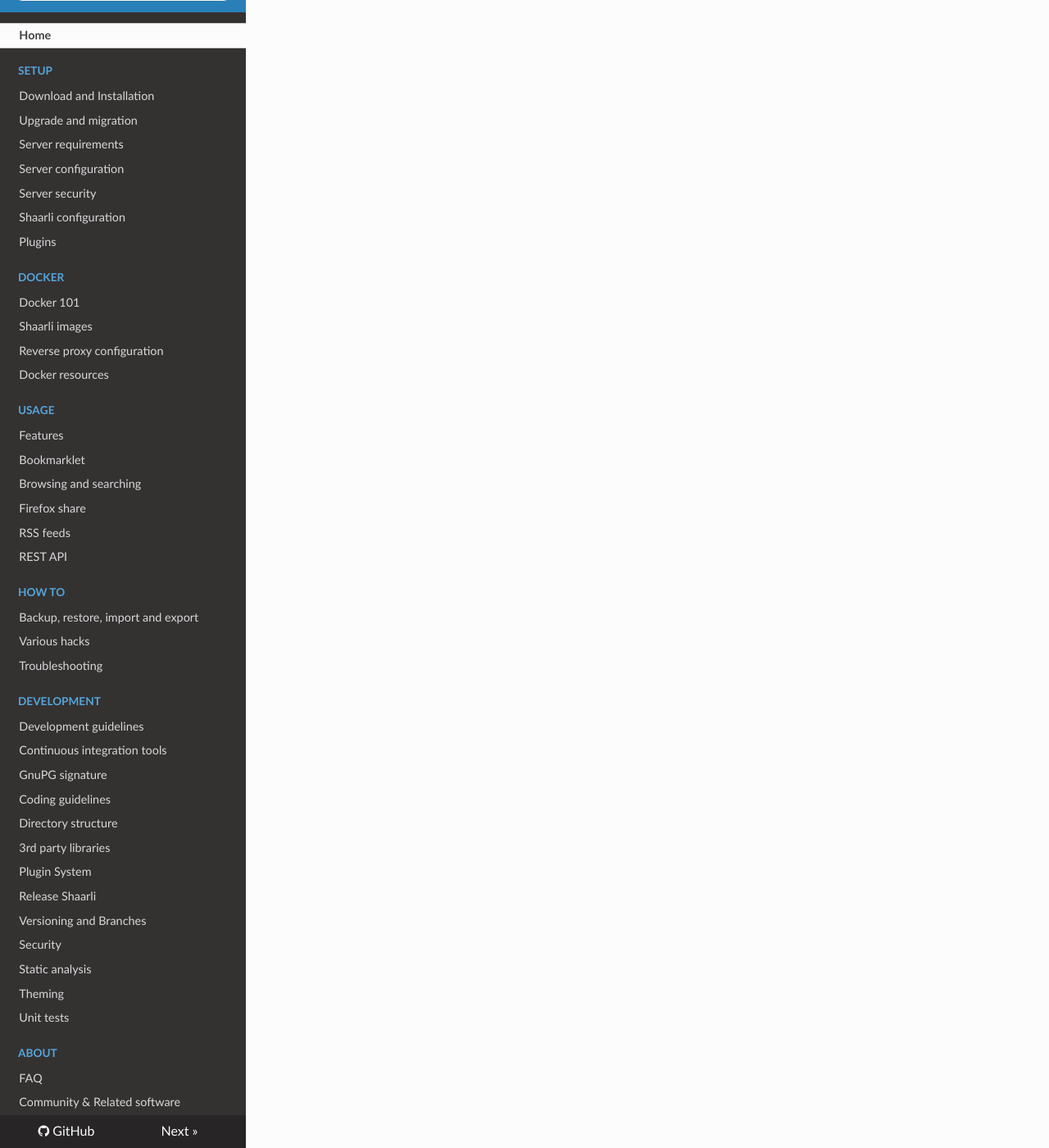
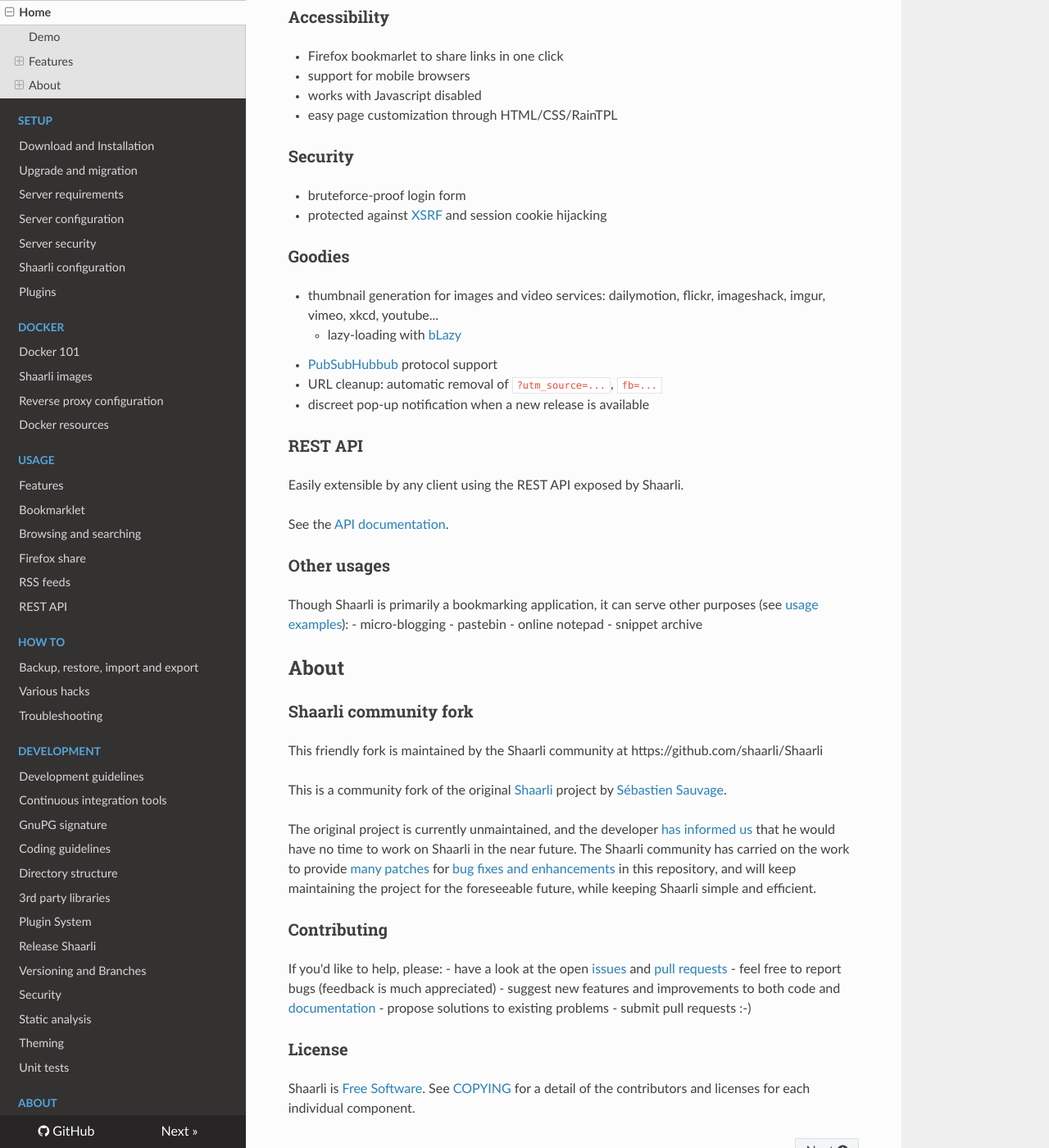
Before and after one commit to sebsauvage/Shaarli, an MkDocs documentation site: the page built from doc/md/index.md, in a window 1280 px wide and 1400 px high, scrolled down 1529 px. Shown: the whole window at 82% size. Built offline with MkDocs 1.6.1, drawn with Linux system fonts in a browser that asks for light colours; nearby versions of some CDN libraries; old or Windows-style settings are respelled for this version of MkDocs; some of the changed text lies outside the part shown.

Commit message:
move README contents to doc/md/index.md

```diff
--- a/doc/md/index.md
+++ b/doc/md/index.md
@@ -1,11 +1,113 @@
-Welcome to the [Shaarli](https://github.com/shaarli/Shaarli/) wiki!
+# [Shaarli](https://github.com/shaarli/Shaarli/) documentation
 
 Here you can find some info on how to use, configure, tweak and solve problems with your Shaarli.
 
 For general info, read the [README](https://github.com/shaarli/Shaarli/blob/master/README.md).
 
-If you have any questions or ideas, please join the [chat](https://gitter.im/shaarli/Shaarli) (also reachable via [IRC](https://irc.gitter.im/)), post them in our [general discussion](https://github.com/shaarli/Shaarli/issues/308) ([archive](https://github.com/shaarli/Shaarli/issues/44)) or read the current [issues](https://github.com/shaarli/Shaarli/issues). If you've found a bug, please create a [new issue](https://github.com/shaarli/Shaarli/issues/new).
+If you have any questions or ideas, please join the [chat](https://gitter.im/shaarli/Shaarli) (also reachable via [IRC](https://irc.gitter.im/)), post them in our [general discussion](https://github.com/shaarli/Shaarli/issues/308) or read the current [issues](https://github.com/shaarli/Shaarli/issues).
+If you've found a bug, please create a [new issue](https://github.com/shaarli/Shaarli/issues/new).
 
 If you would like a feature added to Shaarli, check the issues labeled [`feature`](https://github.com/shaarli/Shaarli/labels/feature), [`enhancement`](https://github.com/shaarli/Shaarli/labels/enhancement), and [`plugin`](https://github.com/shaarli/Shaarli/labels/plugin).
 
-_Note: This documentation is available online at https://github.com/shaarli/Shaarli/wiki, and locally in the `doc/` directory of your Shaarli installation._
+_Note: This documentation is available online at https://shaarli.readthedocs.io/, and locally in the `doc/html/` directory of your Shaarli installation._
+
+[![Join the chat at https://gitter.im/shaarli/Shaarli](https://badges.gitter.im/Join%20Chat.svg)](https://gitter.im/shaarli/Shaarli)
+[![Bountysource](https://www.bountysource.com/badge/team?team_id=19583&style=bounties_received)](https://www.bountysource.com/teams/shaarli/issues)
+[![Docker repository](https://img.shields.io/docker/pulls/shaarli/shaarli.svg)](https://hub.docker.com/r/shaarli/shaarli/)
+
+### Demo
+
+You can use this [public demo instance of Shaarli](https://demo.shaarli.org).
+It runs the latest development version of Shaarli and is updated/reset daily.
+
+Login: `demo`; Password: `demo`
+
+
+## Features
+
+### Interface
+- minimalist design (simple is beautiful)
+- FAST
+- ATOM and RSS feeds
+- views:
+    - paginated link list
+    - tag cloud
+    - picture wall: image and video thumbnails
+    - daily: newspaper-like daily digest
+    - daily RSS feed
+- permalinks for easy reference
+- links can be public or private
+- extensible through [plugins](https://github.com/shaarli/Shaarli/wiki/Plugins#plugin-usage)
+
+### Tag, view and search your links!
+- add a custom title and description to archived links
+- add tags to classify and search links
+    - features tag autocompletion, renaming, merging and deletion
+- full-text and tag search
+
+### Easy setup
+- dead-simple installation: drop the files, open the page
+- links are stored in a file
+    - compact storage
+    - no database required
+    - easy backup: simply copy the datastore file
+- import and export links as Netscape bookmarks
+
+### Accessibility
+- Firefox bookmarlet to share links in one click
+- support for mobile browsers
+- works with Javascript disabled
+- easy page customization through HTML/CSS/RainTPL
+
+### Security
+- bruteforce-proof login form
+- protected against [XSRF](http://en.wikipedia.org/wiki/Cross-site_request_forgery)
+and session cookie hijacking
+
+### Goodies
+- thumbnail generation for images and video services:
+dailymotion, flickr, imageshack, imgur, vimeo, xkcd, youtube...
+    - lazy-loading with [bLazy](http://dinbror.dk/blazy/)
+- [PubSubHubbub](https://code.google.com/p/pubsubhubbub/) protocol support
+- URL cleanup: automatic removal of `?utm_source=...`, `fb=...`
+- discreet pop-up notification when a new release is available
+
+### REST API
+
+Easily extensible by any client using the REST API exposed by Shaarli.
+
+See the [API documentation](http://shaarli.github.io/api-documentation/).
+
+### Other usages
+Though Shaarli is primarily a bookmarking application, it can serve other purposes
+(see [usage examples](https://github.com/shaarli/Shaarli/wiki#usage-examples)):
+- micro-blogging
+- pastebin
+- online notepad
+- snippet archive
+
+## About
+### Shaarli community fork
+This friendly fork is maintained by the Shaarli community at https://github.com/shaarli/Shaarli
+
+This is a community fork of the original [Shaarli](https://github.com/sebsauvage/Shaarli/) project by [Sébastien Sauvage](http://sebsauvage.net/).
+
+The original project is currently unmaintained, and the developer [has informed us](https://github.com/sebsauvage/Shaarli/issues/191)
+that he would have no time to work on Shaarli in the near future.
+The Shaarli community has carried on the work to provide
+[many patches](https://github.com/shaarli/Shaarli/compare/sebsauvage:master...master)
+for [bug fixes and enhancements](https://github.com/shaarli/Shaarli/issues?q=is%3Aclosed+)
+in this repository, and will keep maintaining the project for the foreseeable future, while keeping Shaarli simple and efficient.
+
+### Contributing
+If you'd like to help, please:
+- have a look at the open [issues](https://github.com/shaarli/Shaarli/issues)
+and [pull requests](https://github.com/shaarli/Shaarli/pulls)
+- feel free to report bugs (feedback is much appreciated)
+- suggest new features and improvements to both code and [documentation](https://github.com/shaarli/Shaarli/wiki)
+- propose solutions to existing problems
+- submit pull requests :-)
+
+
+### License
+Shaarli is [Free Software](http://en.wikipedia.org/wiki/Free_software). See [COPYING](COPYING) for a detail of the contributors and licenses for each individual component.
```
Also changed, not shown: README.md (+5 -94 lines).
